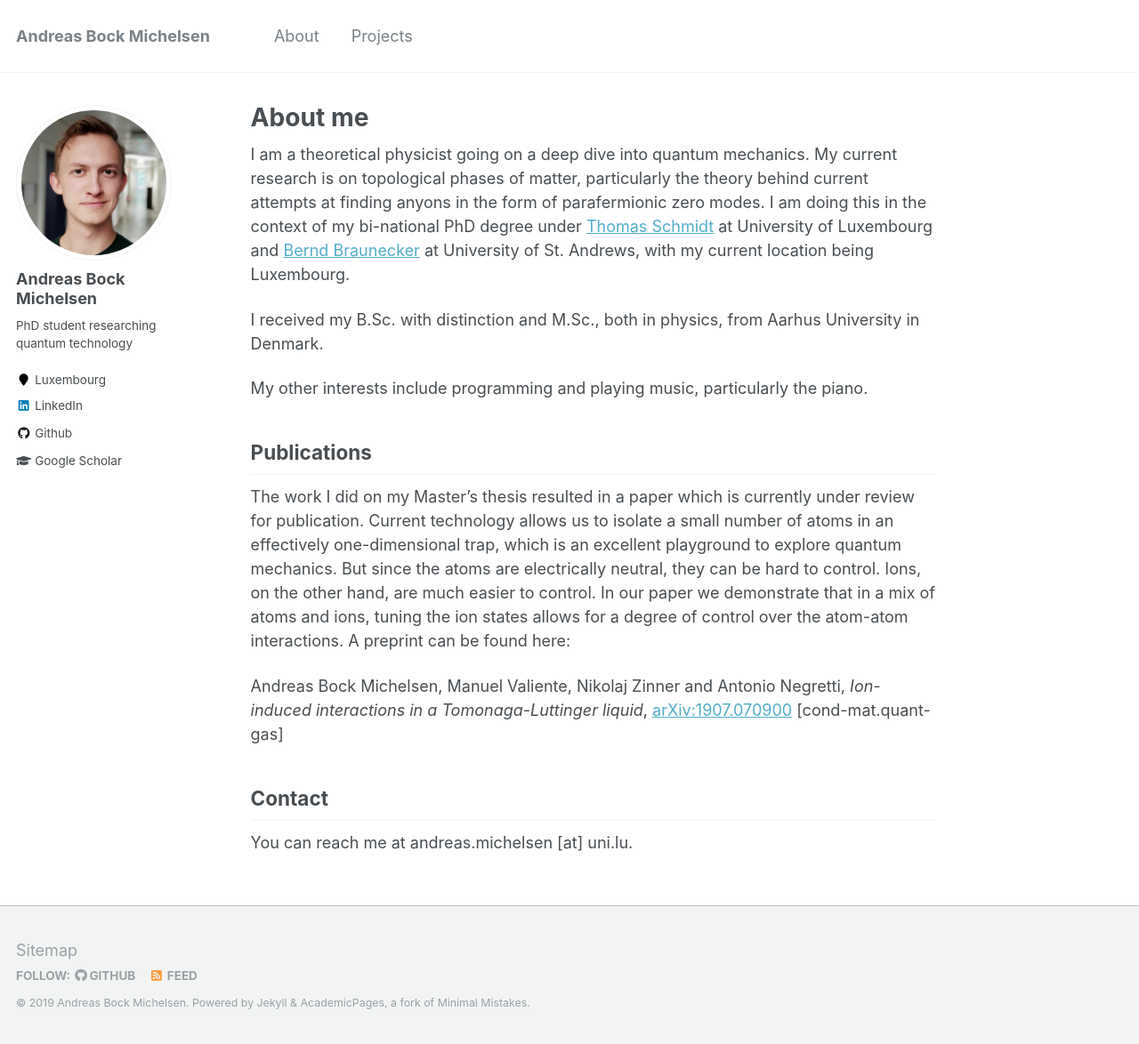
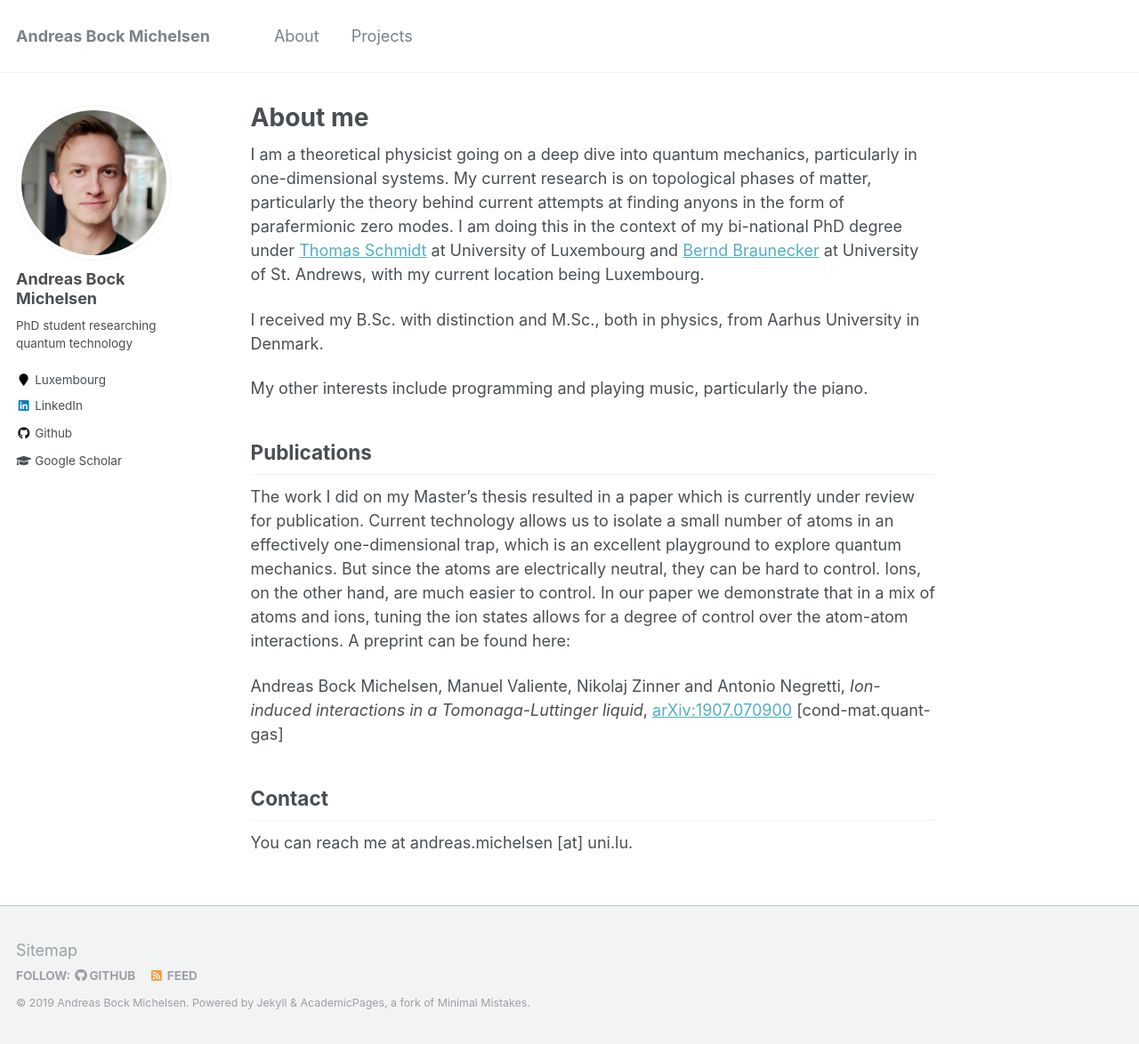
Before and after one commit to AndBM/andbm.github.io, a Jekyll site: the page built from _pages/about.md, in a window 1280 px wide and 1174 px high. Shown: the whole window at 89% size. Built offline with Jekyll 4.4.1, drawn with Linux system fonts in a browser that asks for light colours.

Commit message:
Update about.md

```diff
--- a/_pages/about.md
+++ b/_pages/about.md
@@ -8,7 +8,7 @@ redirect_from:
   - /about.html
 ---
 
-I am a theoretical physicist going on a deep dive into quantum mechanics. My current research is on topological phases of matter, particularly the theory behind current attempts at finding anyons in the form of parafermionic zero modes. I am doing this in the context of my bi-national PhD degree under [Thomas Schmidt][1] at University of Luxembourg and [Bernd Braunecker][2] at University of St. Andrews, with my current location being Luxembourg.
+I am a theoretical physicist going on a deep dive into quantum mechanics, particularly in one-dimensional systems. My current research is on topological phases of matter, particularly the theory behind current attempts at finding anyons in the form of parafermionic zero modes. I am doing this in the context of my bi-national PhD degree under [Thomas Schmidt][1] at University of Luxembourg and [Bernd Braunecker][2] at University of St. Andrews, with my current location being Luxembourg.
 
 I received my B.Sc. with distinction and M.Sc., both in physics, from Aarhus University in Denmark.
 
```
